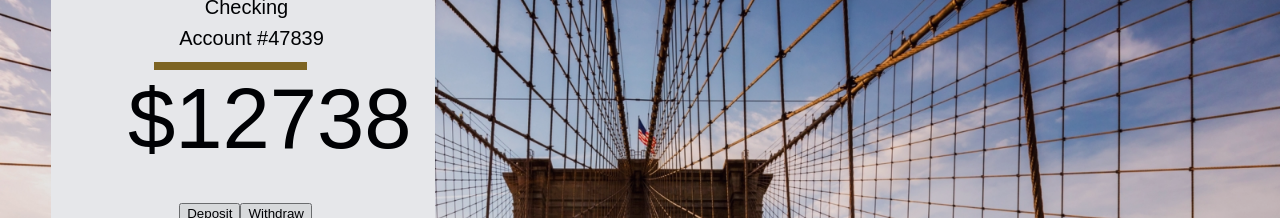
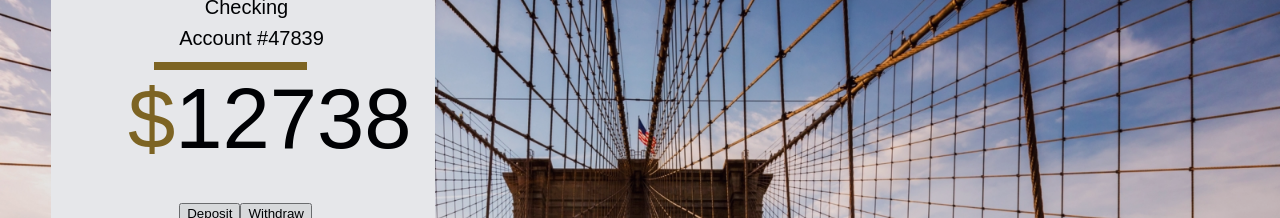
Before and after one commit to cyberstizz/basicbank, a React (Create React App) app: page /accounts in a window 1280 px wide. Shown: the part 276-494 px from the top of the page. Built offline with nearby package versions, Linux system fonts and the light colour scheme; no server answers.

Commit message:
changed dollar sign to sites gold color

```diff
--- a/src/components/AccountCard.css
+++ b/src/components/AccountCard.css
@@ -36,6 +36,10 @@ margin-top: 1.5vh;
  font-size: 85px;
 }
 
+.dollarsign{
+color: rgb(139, 110, 35)
+}
+
 .accountButtons{
     margin-top: 4vh;
     margin-left: 10vw;
--- a/src/components/AccountCard.js
+++ b/src/components/AccountCard.js
@@ -12,7 +12,7 @@ const AccountCard = (accountType, accountNumber, accountBalance) => {
 
       <div className='accountNumber'>Account #47839</div>
       <div className='goldLine'></div>
-      <div className='accountBalance'>$12738</div>
+      <div className='accountBalance'><span className='dollarsign'>$</span>12738</div>
       <div className='accountButtons'>
 
       <button>Deposit</button>
```
